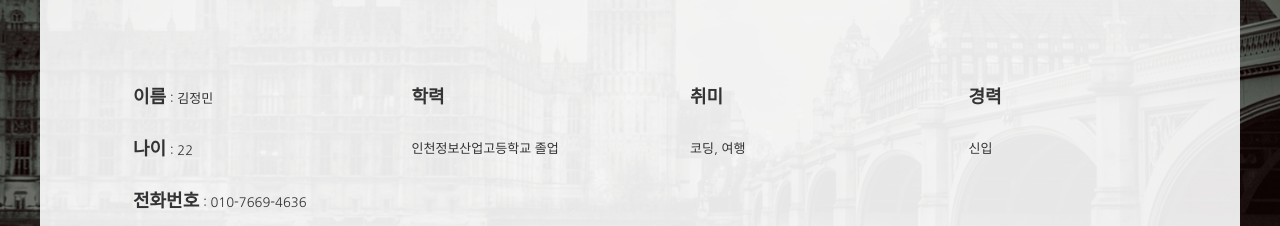
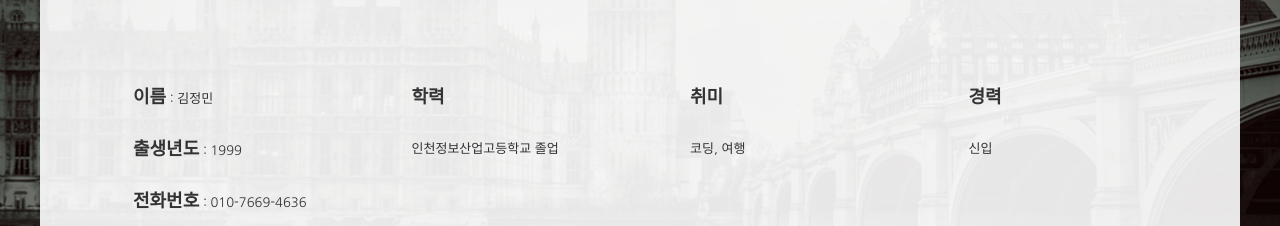
Before and after one commit to sksmsah2/JMpublishing, a plain HTML site: page index.html in a window 1280 px wide. Shown: the part 1260-1486 px from the top of the page. Drawn offline with Linux system fonts and the light colour scheme; a script that the page names is missing.

Commit message:
index.html

```diff
--- a/index.html
+++ b/index.html
@@ -107,7 +107,7 @@
             <ul class="about_content k_clear">
                 <li>
                     <p><span class="k_bold">이름</span> : 김정민</p>
-                    <p><span class="k_bold">나이</span> : 22</p>
+                    <p><span class="k_bold">출생년도</span> : 1999</p>
                     <p><span class="k_bold">전화번호</span> : 010-7669-4636</p>
                 </li>
                 <li class="k_clear">
```
